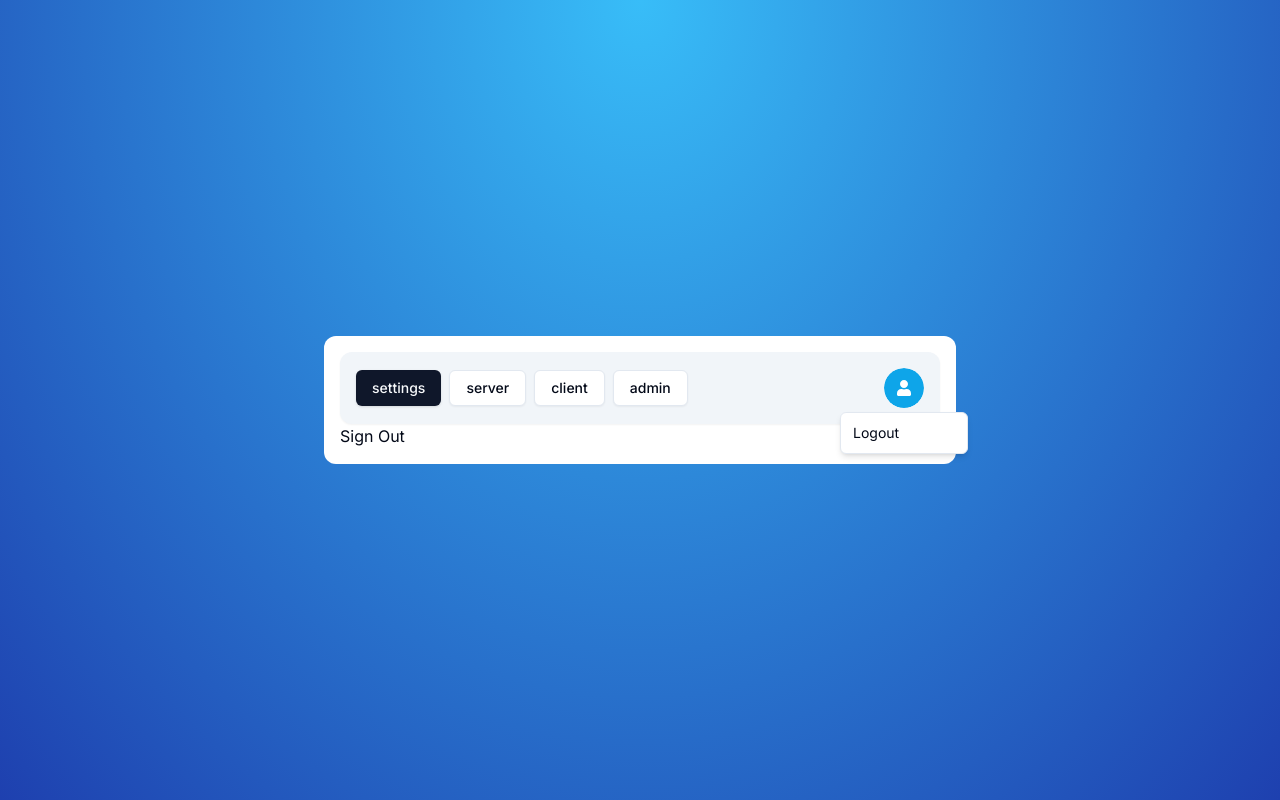
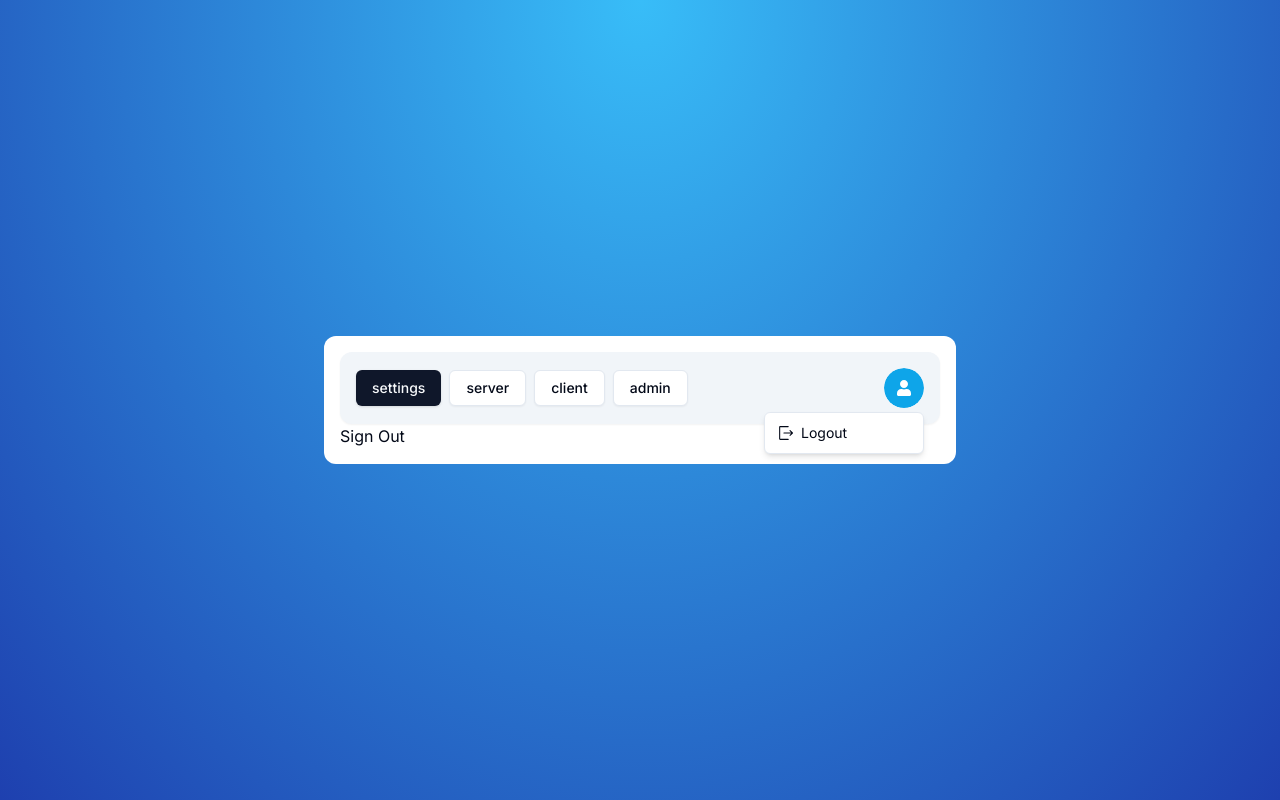
Before and after one commit to xyvielyons/nextauthentication-nextauth-, a Next.js app: page /settings in a window 1280 px wide. Both pictures are taken after a click on the button 904 px from the left and 388 px from the top of the page. Built offline with nearby package versions, Linux system fonts and the light colour scheme; no server answers.

Commit message:
complete navbar implementation

```diff
--- a/components/auth/user-button.tsx
+++ b/components/auth/user-button.tsx
@@ -15,6 +15,7 @@ AvatarImage
 } from "@/components/ui/avatar"
 import { useCurrentUser } from "@/hooks/use-current-user"
 import { LogoutButton } from "@/components/auth/logout-button"
+import { ExitIcon } from "@radix-ui/react-icons"
 
 export const UserButton = ()=>{
     const user = useCurrentUser()
@@ -29,9 +30,10 @@ export const UserButton = ()=>{
                 </AvatarFallback>
                 </Avatar>
             </DropdownMenuTrigger>
-            <DropdownMenuContent>
+            <DropdownMenuContent className="w-40" align="end">
                 <LogoutButton>
                     <DropdownMenuItem>
+                        <ExitIcon className="h-4 w-4 mr-2"></ExitIcon>
                         Logout
                     </DropdownMenuItem>
 
```
